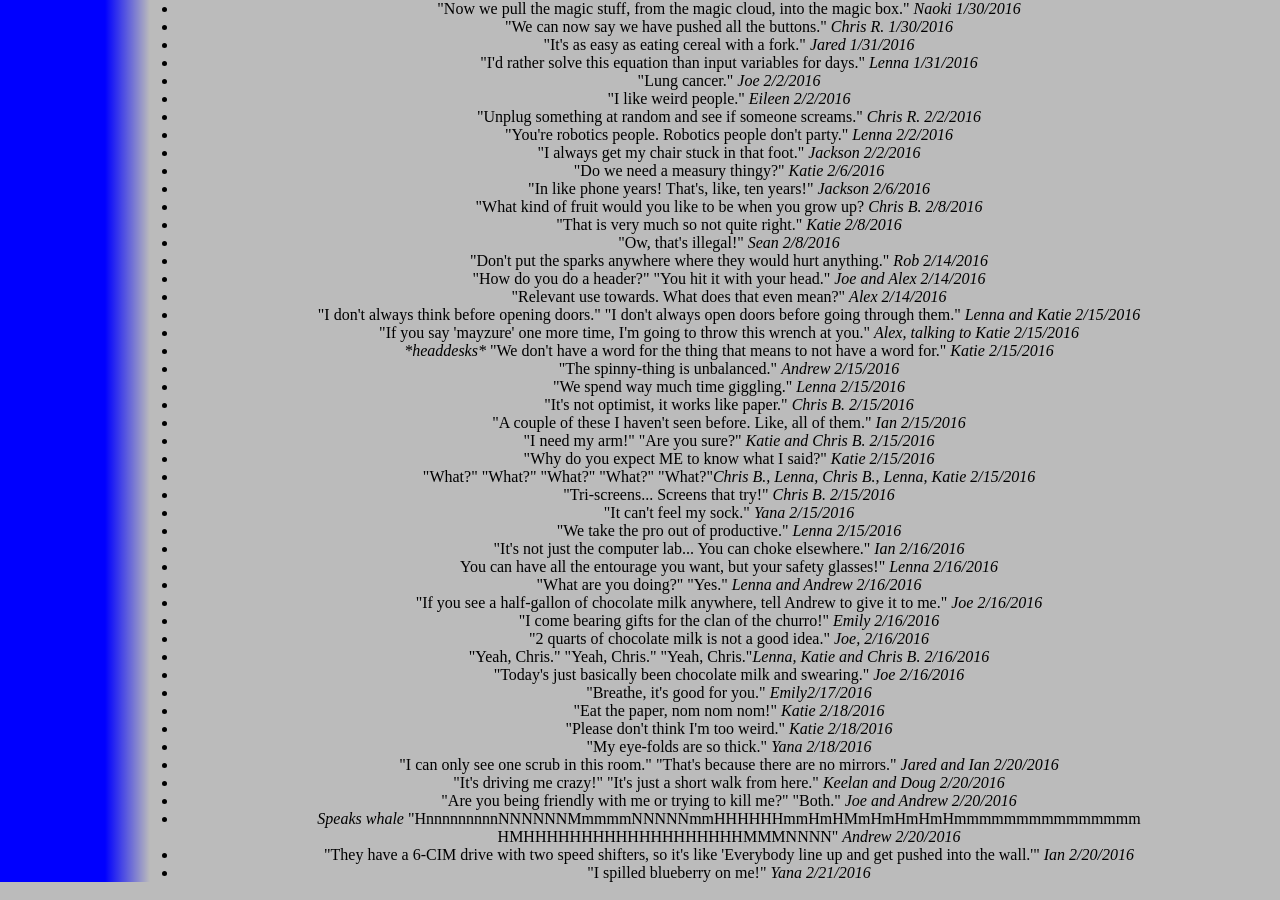
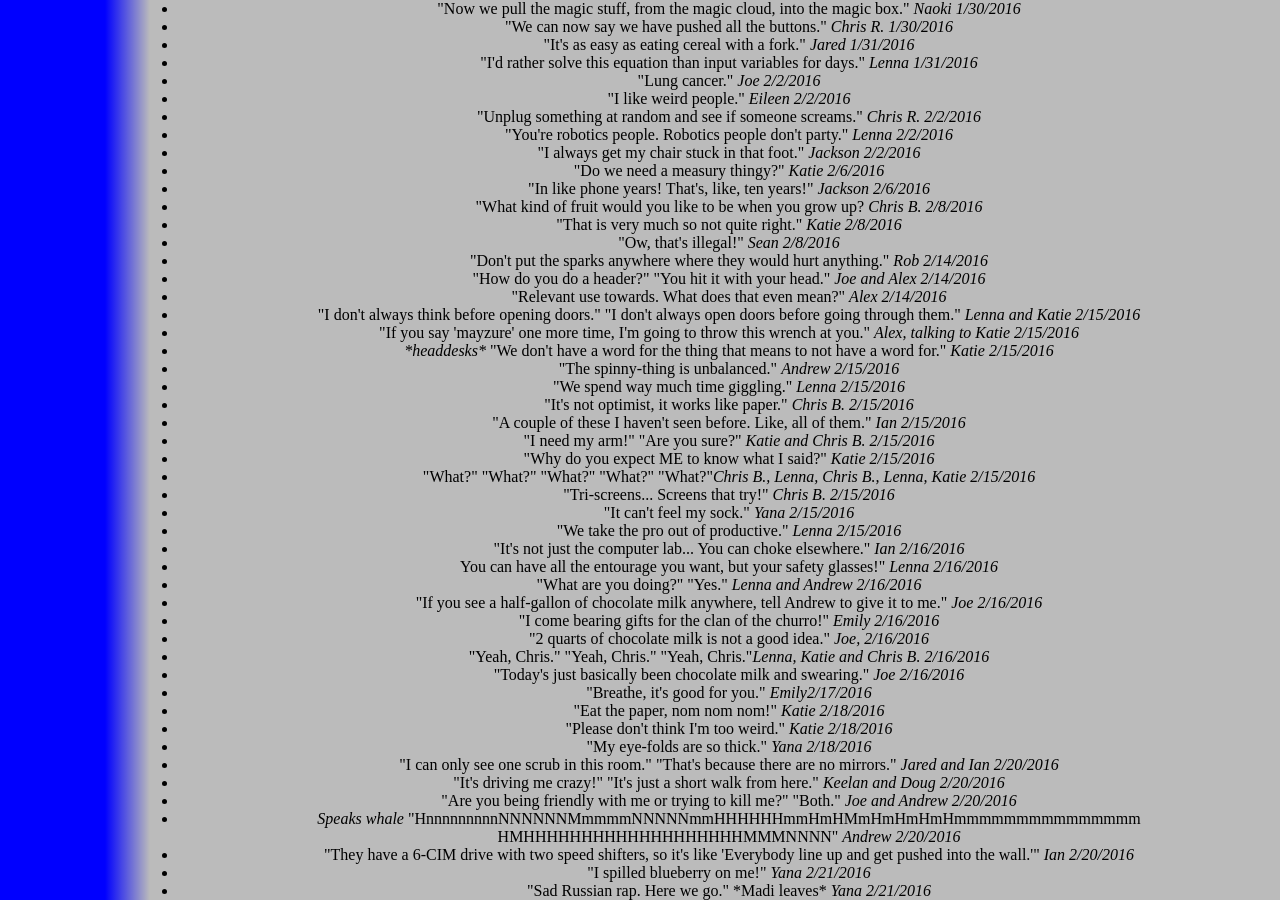
Before and after one commit to katiebugmoon/FRC4131.github.io, a Jekyll site: the page built from media/2016/quotes.html, in a window 1280 px wide and 900 px high, scrolled down 574 px. Built offline with Jekyll 4.4.1, drawn with Linux system fonts in a browser that asks for light colours; nearby versions of some CDN libraries.

Commit message:
Update quotes.html

```diff
--- a/media/2016/quotes.html
+++ b/media/2016/quotes.html
@@ -78,4 +78,5 @@ title: Build Season 2016 Quotes
 	HMHHHHHHHHHHHHHHHHHHHMMMNNNN" <i>Andrew 2/20/2016</i></li>
 	<li>"They have a 6-CIM drive with two speed shifters, so it's like 'Everybody line up and get pushed into the wall.'" <i>Ian 2/20/2016</i></li>
 	<li>"I spilled blueberry on me!" <i>Yana 2/21/2016</i></li>
+	<li>"Sad Russian rap. Here we go." *Madi leaves* <i>Yana 2/21/2016</i></li>
 </ul><center>
```
